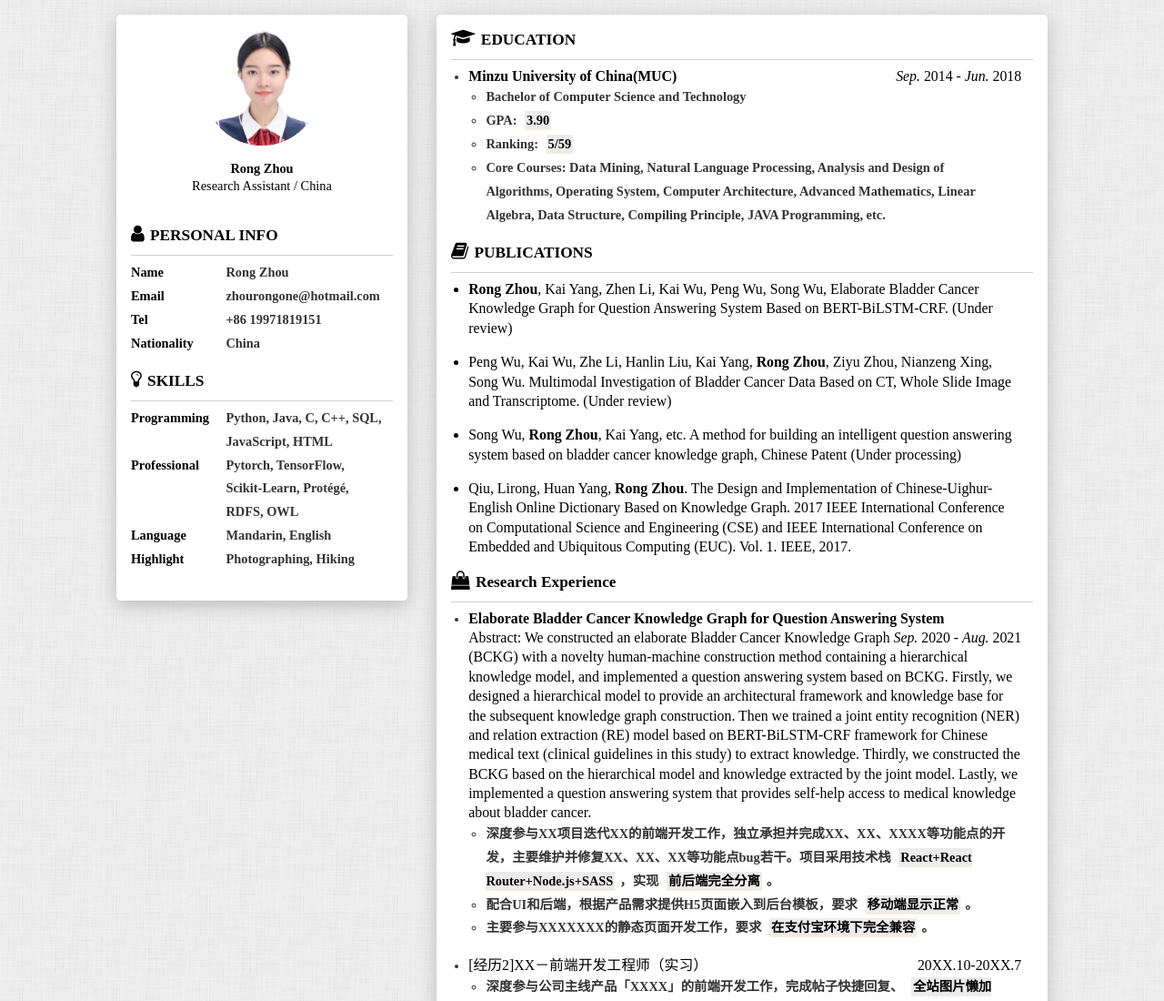
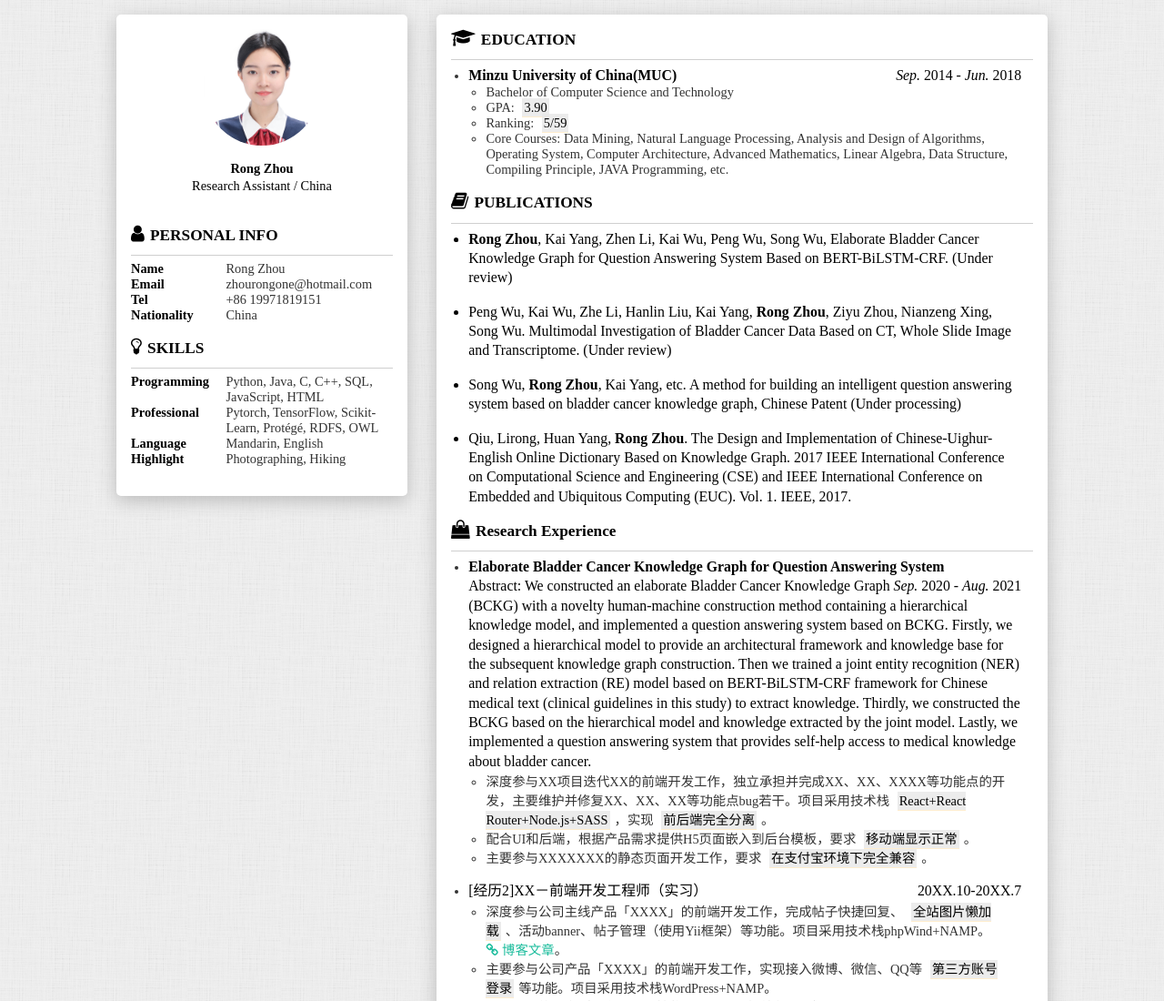
Before and after one commit to treeajing/zhourong.github.io, a plain HTML site: page index.html in a window 1280 px wide. Shown: the top 1100 px of the page at 91% size. Drawn offline with Linux system fonts and the light colour scheme.

Commit message:
Update typo.css

```diff
--- a/assets/css/typo.css
+++ b/assets/css/typo.css
@@ -34,7 +34,7 @@ audio, canvas, video {
 
 /* 要注意表单元素并不继承父级 font 的问题 */
 body, button, input, select, textarea {
-  font: 700 1em/1.8 Times New Roman;
+  font:Times New Roman;
 }
 
 button::-moz-focus-inner,
```
